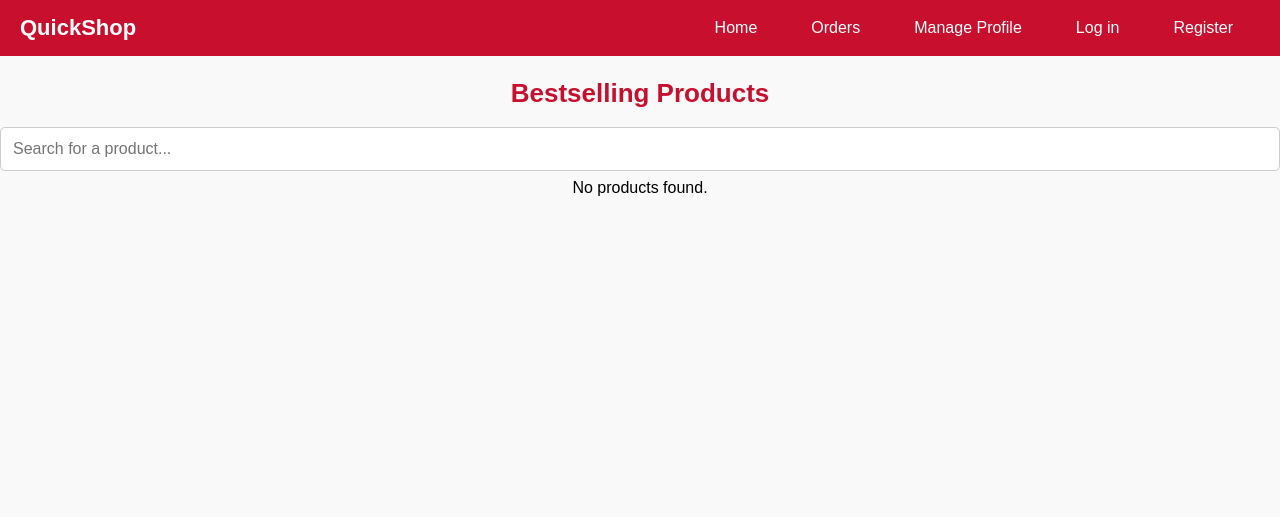
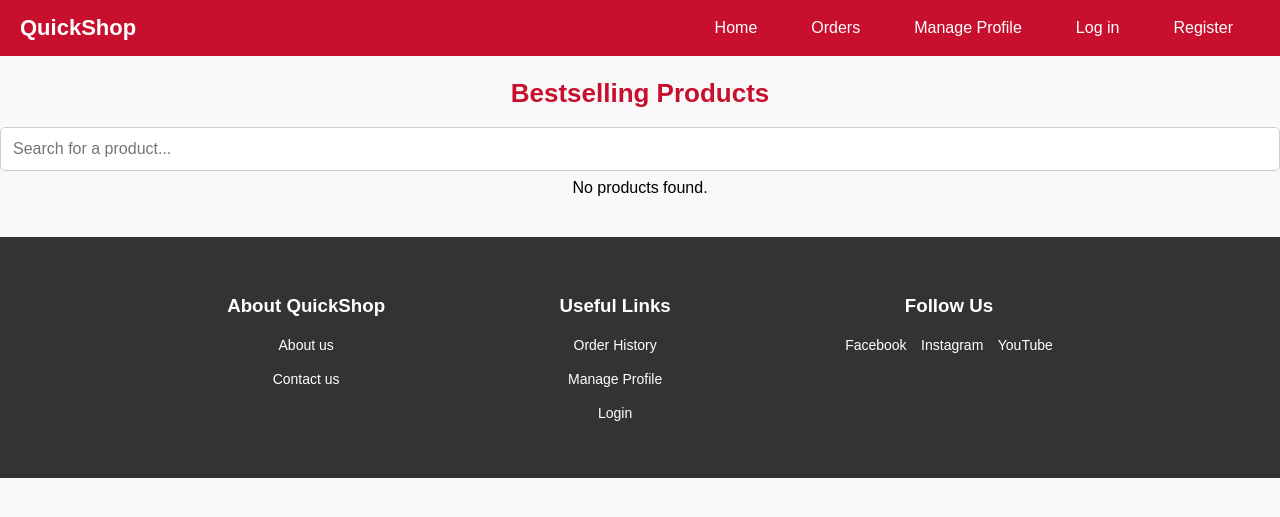
Before and after one commit to d3MBA/QuickShop, a PHP site: page / in a window 1280 px wide. Shown: the top 517 px of the page. Run offline with PHP 8.4, Linux system fonts and the light colour scheme; data that the repository does not hold is empty.

Commit message:
added footer

```diff
--- a/index.php
+++ b/index.php
@@ -52,5 +52,31 @@ $result = $conn->query($query);
     ?>
 </div>
 
+<!-- Footer -->
+<footer style="background-color: #333; color: white; padding: 40px 20px; margin-top: 40px;">
+    <div style="display: flex; flex-wrap: wrap; justify-content: space-around; max-width: 1000px; margin: auto;">
+        <div>
+            <h3>About QuickShop</h3>
+            <p><a href="#" style="color: white;">About us</a></p>
+            <p><a href="#" style="color: white;">Contact us</a></p>
+        </div>
+        <div>
+            <h3>Useful Links</h3>
+            <p><a href="order_history.php" style="color: white;">Order History</a></p>
+            <p><a href="manage_profile.php" style="color: white;">Manage Profile</a></p>
+            <p><a href="login.php" style="color: white;">Login</a></p>
+        </div>
+        <div>
+            <h3>Follow Us</h3>
+            <p>
+                <a href="#" style="color: white; margin-right: 10px;">Facebook</a>
+                <a href="#" style="color: white; margin-right: 10px;">Instagram</a>
+                <a href="#" style="color: white;">YouTube</a>
+            </p>
+        </div>
+    </div>
+</footer>
+
+
 </body>
 </html>
```
